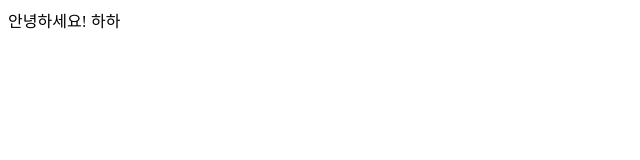
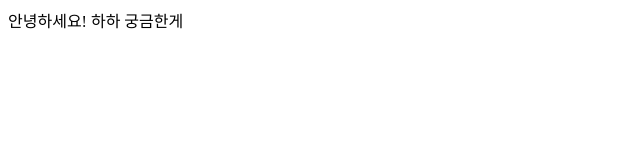
Before and after one commit to taekhyeonKwon/my_test, a plain HTML site: page index.html in a window 1280 px wide. Shown: the full height of the page, 0-640 px from the left. Drawn offline with Linux system fonts and the light colour scheme.

Commit message:
테스트

```diff
--- a/index.html
+++ b/index.html
@@ -6,6 +6,6 @@
     <title>Document</title>
   </head>
   <body>
-    안녕하세요! 하하
+    안녕하세요! 하하 궁금한게
   </body>
 </html>
```
